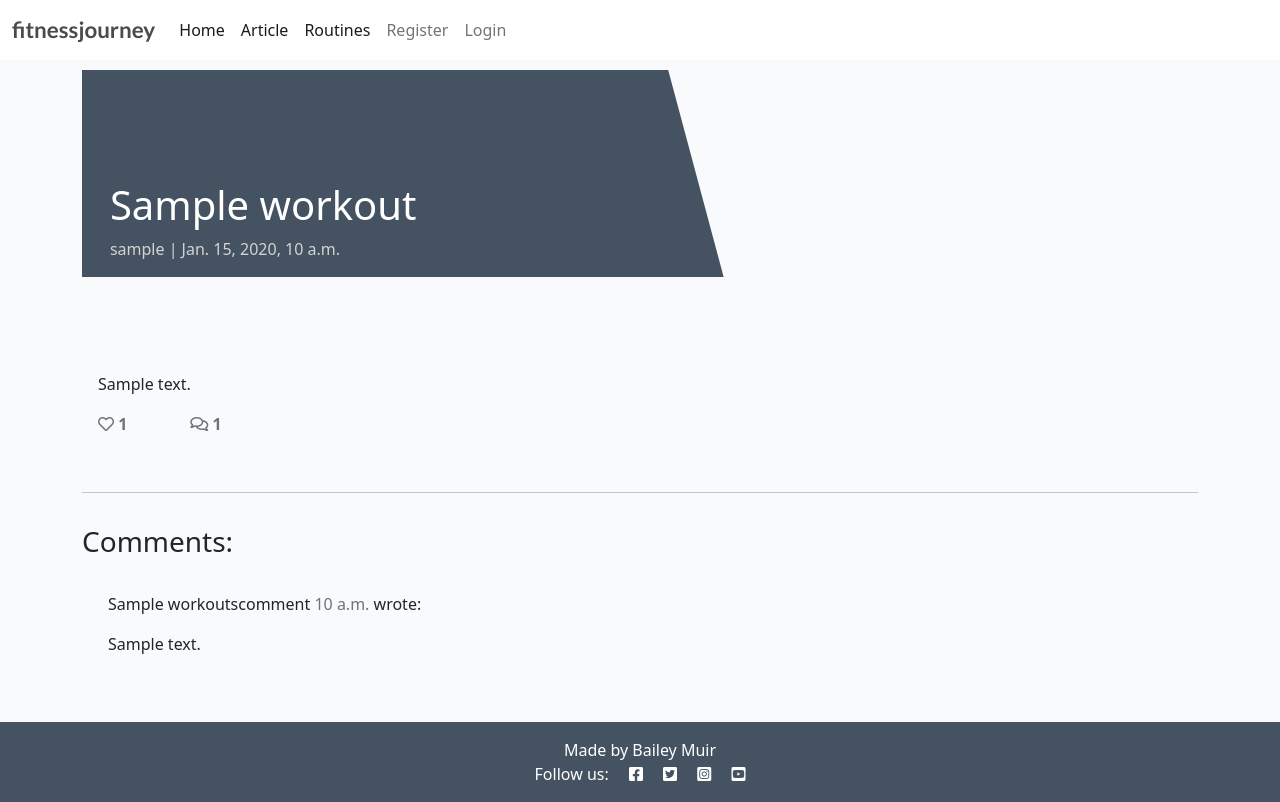
After one commit to BaileyMuir/pp4-fitnessjourney, a Django app: template templates/routine_detail.html in a window 1280 px wide. The commit adds this page. Run offline with Django 3.2, Linux system fonts and the light colour scheme; tables that the repository leaves empty hold one stand-in row (values such as "Sample post"); the template is opened without the code that fills it: values that come from a table or form of the project are taken from there, most other values are stand-ins (such as "Sample title", 1, 10 or a date in 2020).

Commit message:
Create routing_detail.html to allow routines to be opened in a sepret browser, error with page not loading.

```diff
--- a/routine/models.py
+++ b/routine/models.py
@@ -26,10 +26,10 @@ class Workout(models.Model):
     def __str__(self):
         return self.title
 
-    def article_total_likes(self):
+    def workout_total_likes(self):
         return self.workouts_likes.count()
 
-    def article_total_dislikes(self):
+    def workout_total_dislikes(self):
         return self.workouts_dislikes.count()
 
 
--- a/routine/urls.py
+++ b/routine/urls.py
@@ -4,4 +4,5 @@ from django.urls import path
 
 urlpatterns = [
     path("routine", views.WorkoutsList.as_view(), name='routine'),
+    path('<slug:slug>/', views.WorkoutDetail.as_view(), name='workout_detail'),
 ]
--- a/templates/article.html
+++ b/templates/article.html
@@ -24,7 +24,7 @@
                                         <p class="author">Author: {{ blog.author }}</p>
                                     </div>
                                 </div>
-                                <a href="{% url 'post_detail' blog.slug %}" class="post-link">
+                                <!-- <a href="{% url 'post_detail' blog.slug %}" class="post-link"> -->
                                     <h2 class="card-title">{{ blog.title }}</h2>
                                     <p class="card-text">{{ blog.article_exert }}</p>
                                 </a>
--- a/templates/base.html
+++ b/templates/base.html
@@ -42,9 +42,6 @@
                     <li class="nav-item">
                         <a class="nav-link active" href="{% url 'routine' %}">Routines</a>
                     </li>
-                    <li class="nav-item">
-                        <a class="nav-link active" href="#">Recipies</a>
-                    </li>
                     {% if user.is_authenticated %}
                     <li class="nav-item">
                         <a class="nav-link" href="#">Logout</a>
--- /dev/null
+++ b/templates/routine_detail.html
@@ -0,0 +1,83 @@
+{% extends 'base.html' %} {% block content %}
+
+<div class="masthead">
+    <div class="container">
+        <div class="row g-0">
+            <div class="col-md-6 masthead-text">
+                <!-- Post title goes in these h1 tags -->
+                <h1 class="post-title">{{ Workout.title }}</h1>
+                <!-- Post author goes before the | the post's created date goes after -->
+                <p class="post-subtitle"> {{ Workout.author }} | {{ Workout.workouts_created_on }} </p>
+            </div>
+            <div class="d-none d-md-block col-md-6 masthead-image">
+                <!-- The featured image URL goes in the src attribute -->
+                {% if "placeholder" in Workout.workouts_image %}
+                <img src="https://res.cloudinary.com/baileym/image/upload/v1639600986/tqk7qmjukaw7nrh1sio2.webp" width="100%">
+                {% else %}
+                <img src=" {{ Workout.workouts_image.url }} " width="100%">
+                {% endif %}
+            </div>
+        </div>
+    </div>
+</div>
+
+<div class="container">
+    <div class="row">
+        <div class="col card mb-4  mt-3 left  top">
+            <div class="card-body">
+                <!-- The blog content goes inside the card-text. -->
+                <!-- Use the | safe filter inside the template tags -->
+                <p class="card-text "> {{ Workout.workouts_content | safe }}</p>
+                <div class="row">
+
+                    <div class="col-1">
+                        <!-- The number of likes goes before the closing strong tag -->
+                        <strong class="text-secondary"><i class="far fa-heart"></i> {{ Workout.workout_total_likes }} </strong>
+                    </div>
+                    <div class="col-1">
+                        {% with comments.count as total_comments %}
+                        <strong class="text-secondary"><i class="far fa-comments"></i>
+                            <!-- Our total_comments variable goes before the closing strong tag -->
+                        {{ total_workoutscomments }}</strong>
+                        {% endwith %}
+                    </div>
+                </div>
+            </div>
+        </div>
+    </div>
+    <div class="row">
+        <div class="col">
+            <hr>
+        </div>
+    </div>
+    <div class="row">
+        <div class="col-md-8 card mb-4  mt-3 ">
+            <h3>Comments:</h3>
+            <div class="card-body">
+                <!-- We want a for loop inside the tags to iterate through each comment in comments -->
+                {% for WorkoutsComment in workoutscomments %}
+                <div class="comments" style="padding: 10px;">
+                    <p class="font-weight-bold">
+                        <!-- The commenter's name goes here. Check the model if you're not sure what that is -->
+                        {{ WorkoutsComment.name}}
+                        <span class=" text-muted font-weight-normal">
+                            <!-- The comment's created date goes here -->
+                            {{ WorkoutsComment.created_on}}
+                        </span> wrote:
+                    </p>
+                    <!-- The body of the comment goes before the | -->
+                    {{  WorkoutsComment.message | linebreaks }}
+                </div>
+                <!-- Our for loop ends here -->
+                {% endfor %}
+            </div>
+        </div>
+        <div class="col-md-4 card mb-4  mt-3 ">
+            <div class="card-body">
+                <!-- For later -->
+            </div>
+        </div>
+    </div>
+</div>
+
+{% endblock content %}
```
Also changed, not shown: routine/admin.py (+1 -9 lines), routine/views.py (+21 -2 lines), templates/routines.html (+13 -13 lines).
